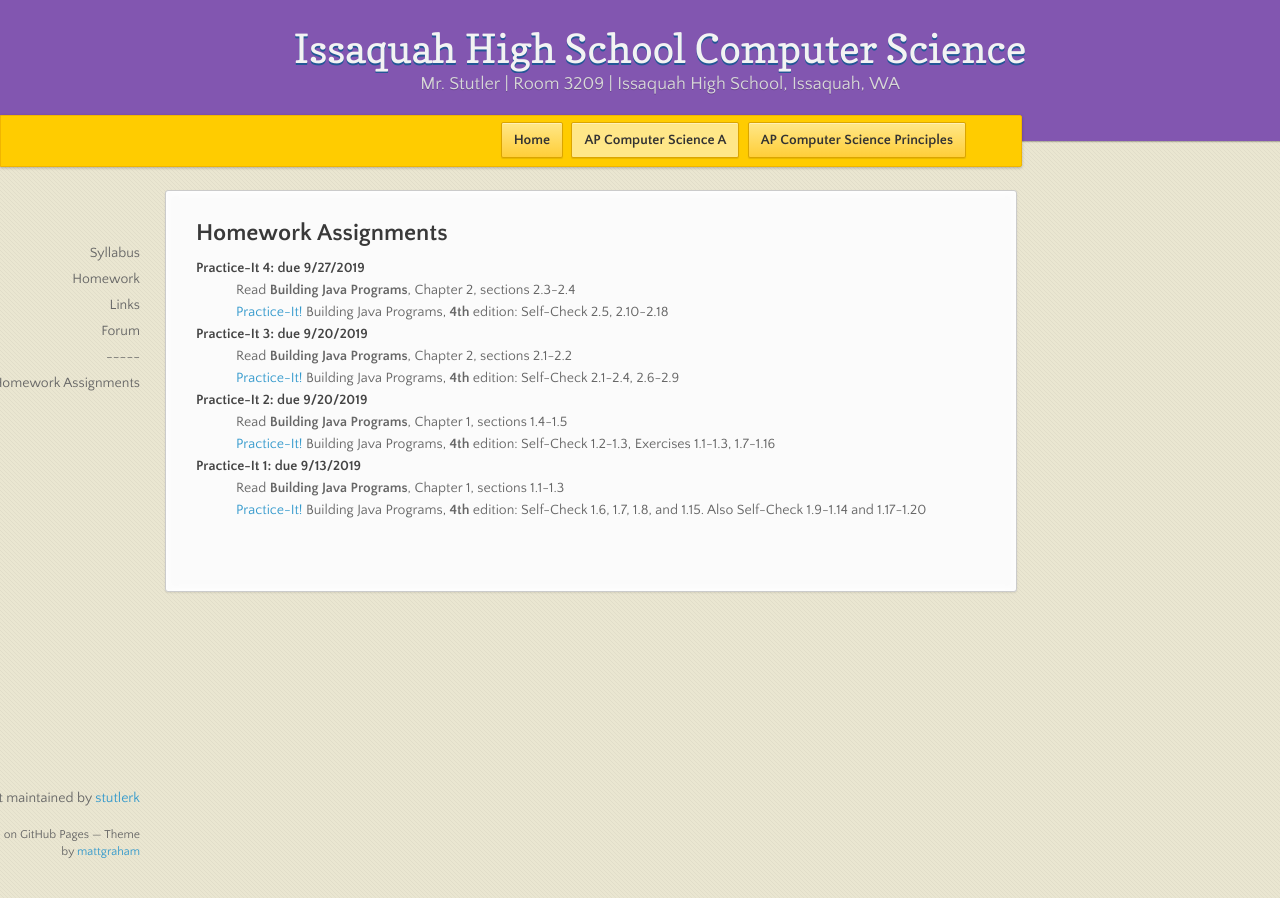
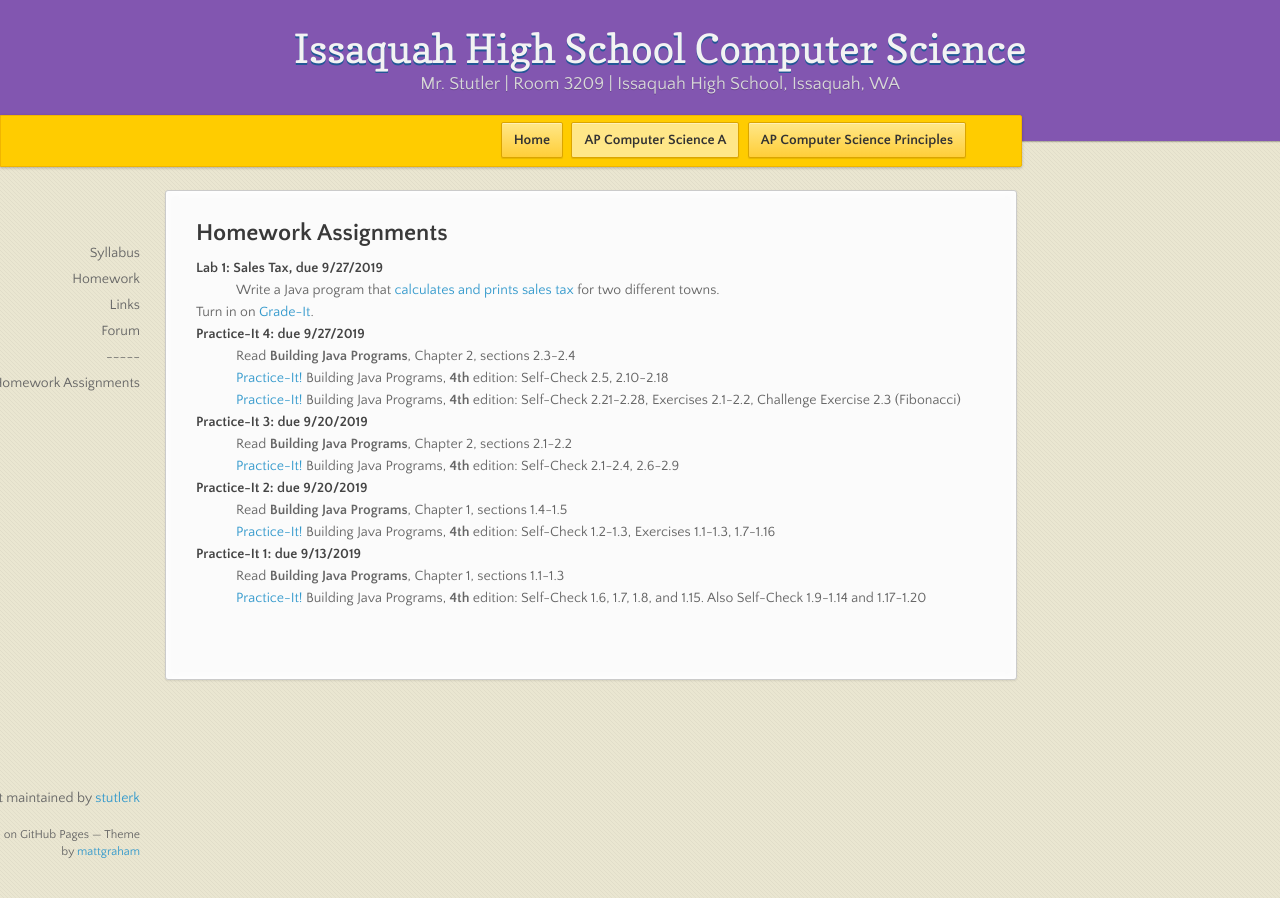
Before and after one commit to stutlerk/ihs-website, a Jekyll site: the page built from _apcsa/homework.html, in a window 1280 px wide. Built offline with Jekyll 4.4.1, drawn with Linux system fonts in a browser that asks for light colours; nearby versions of some CDN libraries.

Commit message:
Update homework.html

```diff
--- a/_apcsa/homework.html
+++ b/_apcsa/homework.html
@@ -11,9 +11,13 @@ layout: course
     <dd><a href="https://issaquahwednet-my.sharepoint.com/personal/stutlerk_issaquah_wednet_edu/_layouts/15/guestaccess.aspx?docid=00f746ca063ec4fe89aaef3ed6d400941&authkey=AeHXKIjD7VBW10XG1QzwDCU">Computer history report assignment</a></dd>
     -->
 
+    <dt>Lab 1: Sales Tax, due 9/27/2019</dt>
+    <dd>Write a Java program that <a href="https://issaquahwednet-my.sharepoint.com/:w:/g/personal/stutlerk_issaquah_wednet_edu/EVzb_TqwEudBhB930R4Mf_EB1RoGLve_AnQ7q7iqN6CTYA?e=5Q44x4" target="_blank">calculates and prints sales tax</a> for two different towns.</dd> Turn in on <a href="https://gradeit-hs.cs.washington.edu/issaquah/" target="_blank">Grade-It</a>.
+
     <dt>Practice-It 4: due 9/27/2019</dt>
     <dd>Read <b>Building Java Programs</b>, Chapter 2, sections 2.3-2.4</dd>
     <dd><a href="https://practiceit.cs.washington.edu/" target="_blank">Practice-It!</a> Building Java Programs, <b>4th</b> edition: Self-Check 2.5, 2.10-2.18</dd>
+    <dd><a href="https://practiceit.cs.washington.edu/" target="_blank">Practice-It!</a> Building Java Programs, <b>4th</b> edition: Self-Check 2.21-2.28, Exercises 2.1-2.2, Challenge Exercise 2.3 (Fibonacci)</dd>
 
     <dt>Practice-It 3: due 9/20/2019</dt>
     <dd>Read <b>Building Java Programs</b>, Chapter 2, sections 2.1-2.2</dd>
```
